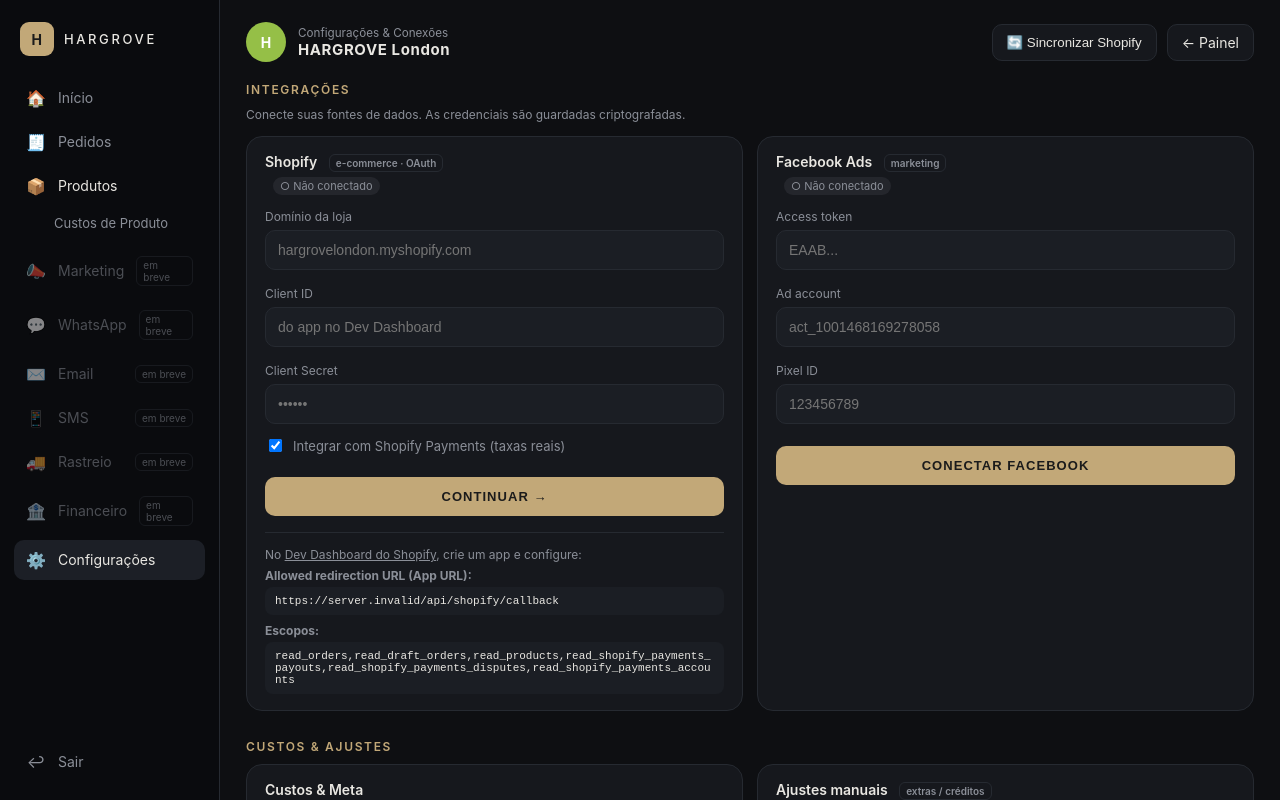
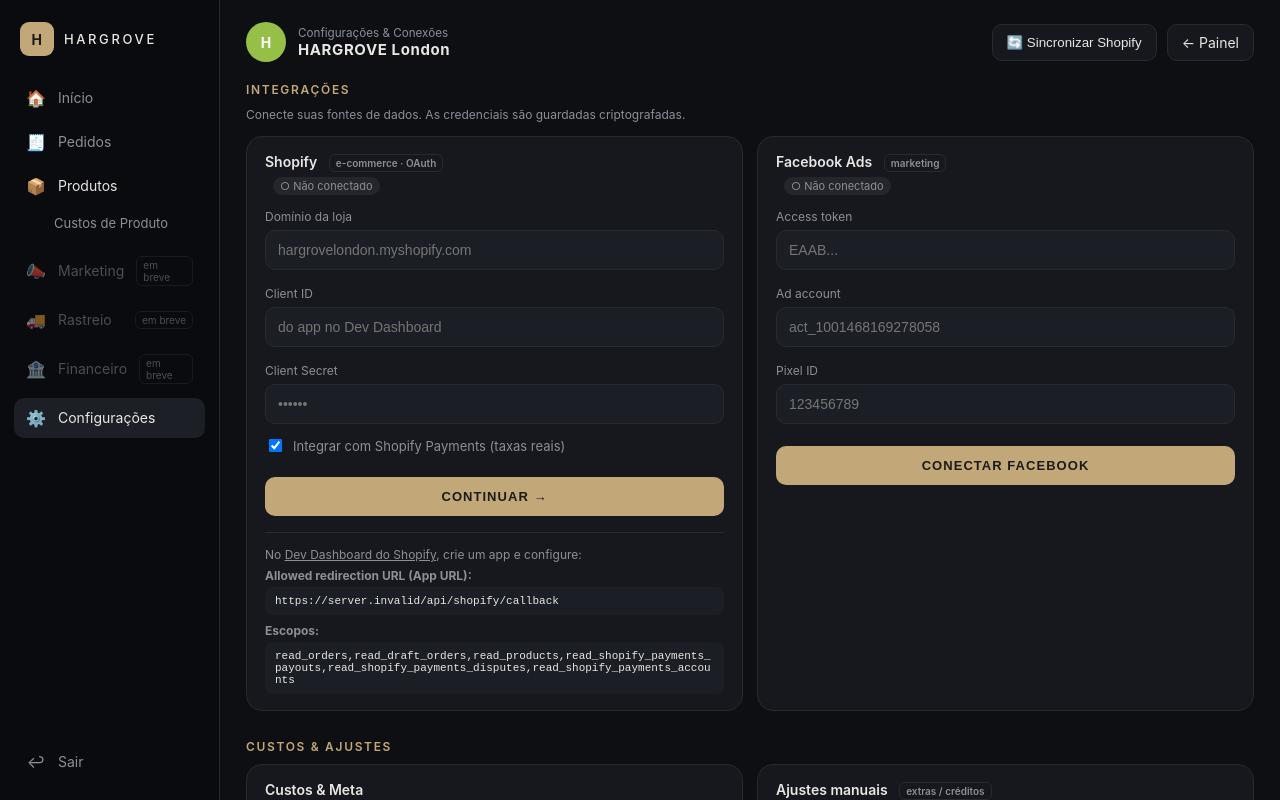
Before and after one commit to plusmidiaagencia-cyber/dash, a Next.js app: page /settings in a window 1280 px wide. Shown: the top 800 px of the page. Built offline with nearby package versions, Linux system fonts and the light colour scheme; no server answers; the database is empty.

Commit message:
chore(ui): remove WhatsApp/Email/SMS do menu

```diff
--- a/src/components/Sidebar.tsx
+++ b/src/components/Sidebar.tsx
@@ -10,9 +10,6 @@
   { label: "Pedidos", href: "/orders", icon: "🧾" },
   { label: "Produtos", icon: "📦", children: [{ label: "Custos de Produto", href: "/products/costs" }] },
   { label: "Marketing", icon: "📣", soon: true },
-  { label: "WhatsApp", icon: "💬", soon: true },
-  { label: "Email", icon: "✉️", soon: true },
-  { label: "SMS", icon: "📱", soon: true },
   { label: "Rastreio", icon: "🚚", soon: true },
   { label: "Financeiro", icon: "🏦", soon: true },
   { label: "Configurações", href: "/settings", icon: "⚙️" },
```
